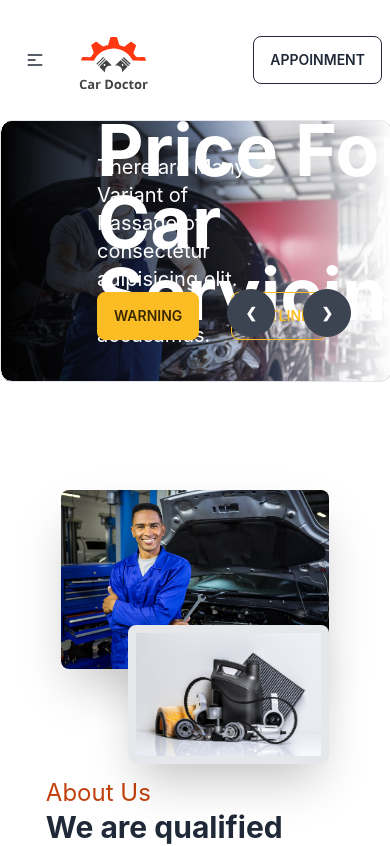
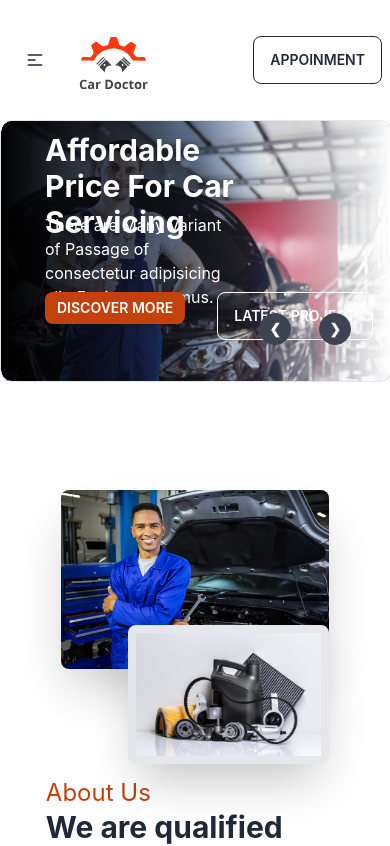
Before and after one commit to TH-Raju/project_car_doctor_client, a React (Create React App) app: page / in a window 390 px wide. Shown: the top 846 px of the page. Built offline with nearby package versions, Linux system fonts and the light colour scheme.

Commit message:
Banner responsive

```diff
--- a/src/Components/Home/BannerSignle.js
+++ b/src/Components/Home/BannerSignle.js
@@ -5,19 +5,19 @@ const BannerSignle = ({ slide }) => {
     return (
         <div id={`slide${id}`} className="carousel-item border border-spacing-2.5 rounded-xl relative w-full bg-gradient-to-r from-black via-gray-700 to-transparent">
             <img src={image} className="w-full mix-blend-overlay object-cover" alt='img' />
-            <div className="absolute flex justify-start transform -translate-y-1/2 left-24 right-10 top-1/4 ">
-                <h1 className='text-7xl font-bold text-white'>Affordable <br /> Price For Car <br /> Servicing</h1>
+            <div className="absolute flex justify-start transform -translate-y-1/2 md:left-24 left-11 right-10 top-1/4 ">
+                <h1 className='md:text-7xl text-3xl font-bold text-white'>Affordable <br /> Price For Car <br /> Servicing</h1>
             </div>
-            <div className="absolute flex w-2/5 justify-start transform -translate-y-1/2 left-24 right-10 top-1/2">
-                <p className='text-white text-xl'>There are Many Variant of Passage of consectetur adipisicing elit. Fugit, accusamus.</p>
+            <div className="absolute flex md:w-2/5 w-2/4 justify-start transform -translate-y-1/2 md:left-24 left-11 right-10 top-1/2">
+                <p className='text-white md:text-xl text-md mt-5'>There are Many Variant of Passage of consectetur adipisicing elit. Fugit, accusamus.</p>
             </div>
-            <div className="absolute flex w-2/5 justify-start transform -translate-y-1/2 left-24 right-10 top-3/4">
-                <button className='btn btn-warning mr-8'>Warning</button>
-                <button className='btn btn-warning btn-outline'> Outline</button>
+            <div className="absolute flex w-2/5 justify-start transform -translate-y-1/2 md:left-24 left-11 right-10 top-3/4">
+                <button className='btn btn-warning mr-8 md:btn-md btn-sm bg-orange-700 text-white border-none hover:bg-orange-700'>Discover More</button>
+                <button className='btn btn-outline border border-white text-white hover:bg-orange-700 '>Latest Project</button>
             </div>
             <div className="absolute flex justify-end transform -translate-y-1/2 left-5 right-10 bottom-5">
-                <a href={`#slide${prev}`} className="btn btn-circle mr-7 hover:bg-orange-700">❮</a>
-                <a href={`#slide${next}`} className="btn btn-circle hover:bg-orange-700">❯</a>
+                <a href={`#slide${prev}`} className="btn btn-circle md:btn-md btn-sm mr-7 hover:bg-orange-700">❮</a>
+                <a href={`#slide${next}`} className="btn btn-circle md:btn-md btn-sm hover:bg-orange-700">❯</a>
             </div>
         </div>
 
```
